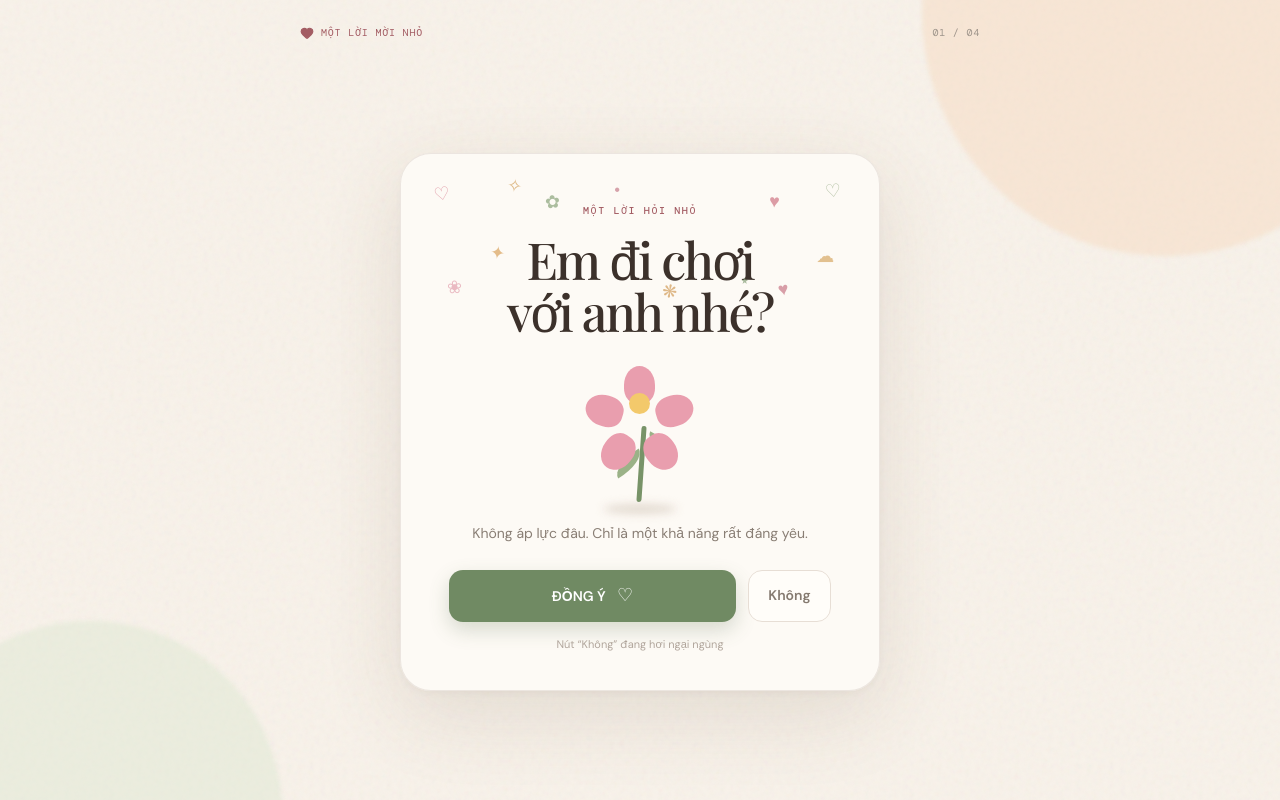
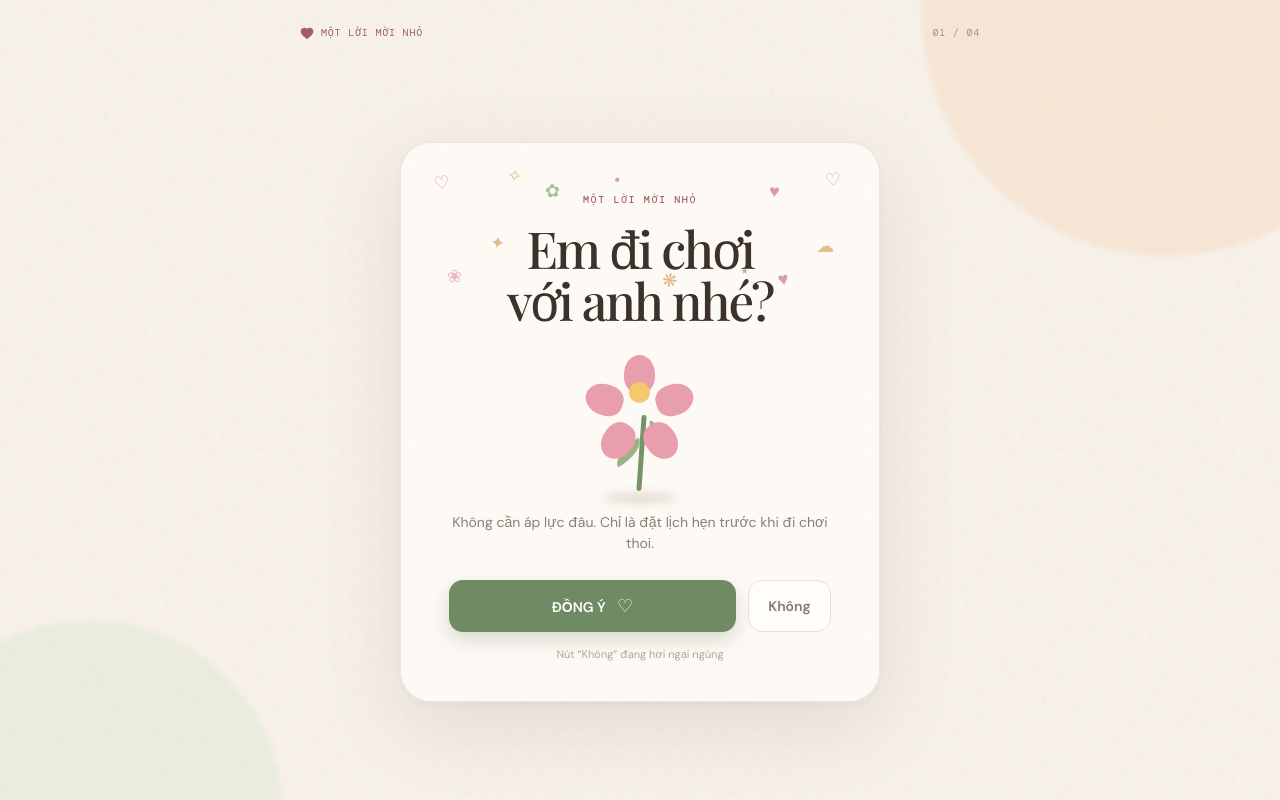
Before and after one commit to honguyenhoangphat/Date-for-Me, a React (Vite) app: page / in a window 1280 px wide. Built offline with nearby package versions, Linux system fonts and the light colour scheme; a web font is replaced by a local one.

Commit message:
cập nhật lời văn

```diff
--- a/src/main.jsx
+++ b/src/main.jsx
@@ -56,16 +56,16 @@ function App() {
     <AnimatePresence mode="wait">
       {screen === 1 && <motion.section key="ask" {...pageMotion} transition={{ duration: .45 }} className="card ask-card">
         <div className="icon-sprinkles">{floatingIcons.map((icon, i) => <motion.span key={i} animate={{ y: [0, -8, 0], rotate: [0, i % 2 ? 10 : -10, 0] }} transition={{ duration: 2.2 + i * .08, repeat: Infinity, delay: i * .11 }} className={'sprinkle s' + i}>{icon}</motion.span>)}</div>
-        <p className="eyebrow">MỘT LỜI HỎI NHỎ</p><h1>Em đi chơi<br />với anh nhé?</h1><Flower />
-        <p className="support-copy">Không áp lực đâu. Chỉ là một khả năng rất đáng yêu.</p>
+        <p className="eyebrow">MỘT LỜI MỜI NHỎ</p><h1>Em đi chơi<br />với anh nhé?</h1><Flower />
+        <p className="support-copy">Không cần áp lực đâu. Chỉ là đặt lịch hẹn trước khi đi chơi thoi.</p>
         <div className="ask-actions"><button className="button primary" onClick={() => setScreen(2)}>ĐỒNG Ý <span>♡</span></button>{!noPos && <button className="button no-button" onMouseEnter={dodge} onFocus={dodge} onTouchStart={dodge}>Không</button>}</div>
-        <p className="dodge-count">{dodges ? `Nút “Không” đã chạy trốn ${dodges} lần rồi` : 'Nút “Không” đang hơi ngại ngùng'}</p>
+        <p className="dodge-count">{dodges ? `Nút “Không” đã chạy trốn ${dodges} lần rồi đó -.-` : 'Nút “Không” đang hơi ngại ngùng'}</p>
       </motion.section>}
       {screen === 2 && <motion.section key="yay" {...pageMotion} transition={{ duration: .45 }} className="card celebration-card"><Confetti />
-        <div className="party-mark"><Heart size={28} fill="currentColor" /></div><p className="eyebrow">VUI QUÁ ĐI MẤT</p><h1>Yay — mình<br />có hẹn rồi.</h1><p className="lead">Anh biết em có gu mà.</p>
-        <div className="mini-hearts">♡ &nbsp; ✦ &nbsp; ♡</div><button className="button primary full-button" onClick={() => setScreen(3)}>Mình cùng lên kế hoạch nhé <span>→</span></button>
+        <div className="party-mark"><Heart size={28} fill="currentColor" /></div><p className="eyebrow">VUI QUÁ ĐI MẤT</p><h1>Yay — mình<br />có hẹn rồi.</h1><p className="lead">Anh biết em cũng muốn đi chơi với anh mà :))))</p>
+        <div className="mini-hearts">♡ &nbsp; ✦ &nbsp; ♡</div><button className="button primary full-button" onClick={() => setScreen(3)}>Cùng lên kế hoạch nhé <span>→</span></button>
       </motion.section>}
-      {screen === 3 && <motion.section key="plan" {...pageMotion} transition={{ duration: .45 }} className="card plan-card"><p className="eyebrow">ĐẾN PHẦN VUI NHẤT</p><h1>Chọn ngày,<br />giờ và kế hoạch.</h1><p className="lead small-lead">Mình cùng chọn điều thật vui nhé.</p>
+      {screen === 3 && <motion.section key="plan" {...pageMotion} transition={{ duration: .45 }} className="card plan-card"><p className="eyebrow">ĐẾN PHẦN QUAN TRỌNG NHẤT</p><h1>Chọn ngày,<br />giờ và kế hoạch.</h1><p className="lead small-lead"></p>
         <div className="input-grid"><label><span>NGÀY</span><div className="input-wrap"><CalendarDays size={17} /><input aria-label="Ngày hẹn" type="date" value={date} onChange={e => setDate(e.target.value)} min={new Date().toISOString().slice(0, 10)} /></div></label><label><span>GIỜ (24 giờ)</span><div className="input-wrap time-wrap"><Clock3 size={17} /><div className="time-pair"><input aria-label="Giờ" className="time-part" type="text" inputMode="numeric" placeholder="00" maxLength={2} value={hour} onChange={e => { const v = e.target.value.replace(/\D/g, '').slice(0, 2); setHour(v); if (v.length === 2) minuteRef.current?.focus() }} /><span>:</span><input ref={minuteRef} aria-label="Phút" className="time-part" type="text" inputMode="numeric" placeholder="00" maxLength={2} value={minute} onChange={e => setMinute(e.target.value.replace(/\D/g, '').slice(0, 2))} /></div></div></label></div>
         <div className="plan-section"><span>KẾ HOẠCH</span><div className="pills">{plans.map(item => <button type="button" key={item.label} onClick={() => setPlan(item.label)} className={'pill ' + (plan === item.label ? 'chosen' : '')}><i>{item.icon}</i>{item.label}{plan === item.label && <Check size={14} />}</button>)}</div></div>
         {plan === 'Khác' && <label className="extra-field"><span>EM MUỐN LÀM GÌ?</span><input type="text" placeholder="Ví dụ: đi triển lãm, chơi bowling..." value={customPlan} onChange={e => setCustomPlan(e.target.value)} /></label>}
```
